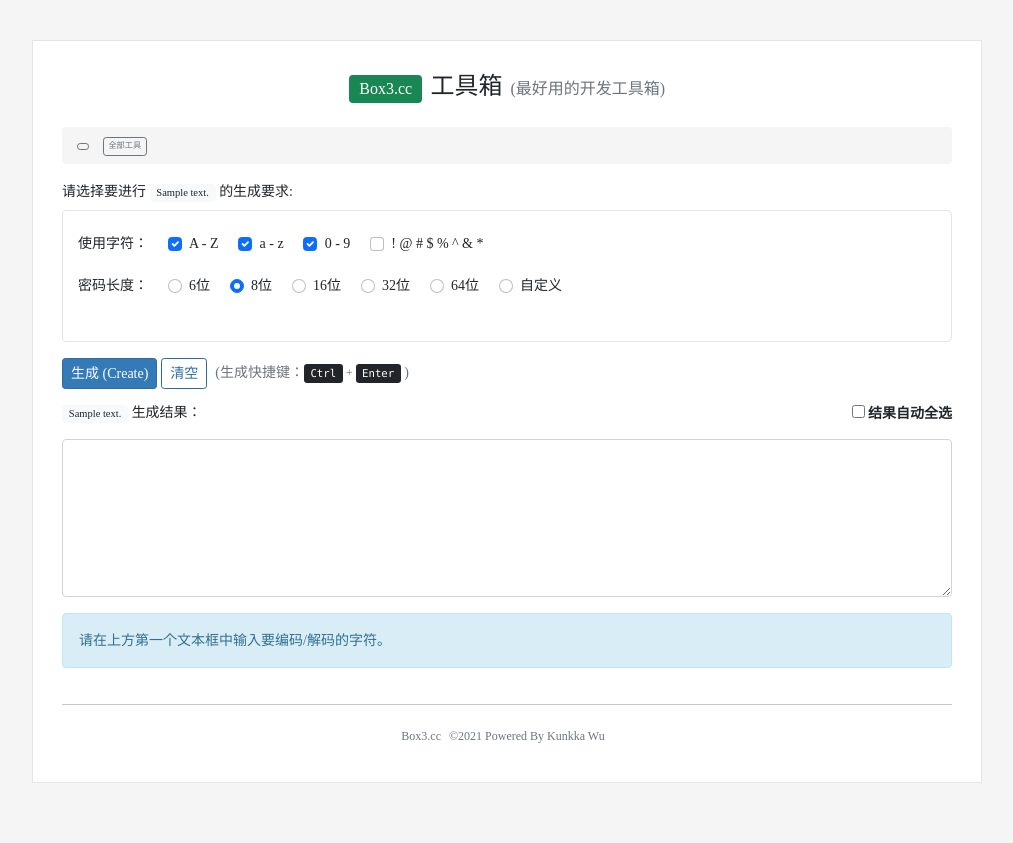
After one commit to wk331100/box3, a PHP site: template app/Views/randPwd.html in a window 1280 px wide. The commit adds this page. Shown: the whole page, without its empty margins (133-1146 px from the left). Run offline with PHP 8.4, Linux system fonts and the light colour scheme; the template is opened without the code that fills it: most values are stand-ins (such as "Sample title", 1, 10 or a date in 2020); data that the repository does not hold is empty.

Commit message:
add randChar

```diff
--- a/app/Http/Controllers/ExecController.php
+++ b/app/Http/Controllers/ExecController.php
@@ -20,7 +20,9 @@ class ExecController extends Controller {
             $tool = $request->input('tool');
             $type = $request->input('type');
             $data = [
-                "text" => $request->input('text')
+                "text" => $request->input('text'),
+                "char" => $request->input('char'),
+                "len" => $request->input('len')
             ];
             $result = ExecService::Run($tool, $type, $data);
             return Response::success($result);
@@ -31,4 +33,5 @@ class ExecController extends Controller {
 
 
 
+
 }
--- a/app/Libs/MessageCode.php
+++ b/app/Libs/MessageCode.php
@@ -17,6 +17,8 @@ class MessageCode {
     const INVALID_TOOL                  = 1000; # 非法工具
     const INVALID_TYPE                  = 1001; # 非法类型
     const INVALID_TEXT                  = 1002; # 内容错误
+    const INVALID_CHAR                  = 1003; # 使用字符错误
+    const INVALID_LEN                   = 1004; # 选择长度错误
 
 
 
@@ -37,6 +39,8 @@ class MessageCode {
         1000                => '非法工具',
         1001                => '非法类型',
         1002                => '内容错误',
+        1003                => '使用字符错误',
+        1004                => '选择长度错误',
 
 
     ];
--- a/app/Services/ExecService.php
+++ b/app/Services/ExecService.php
@@ -9,7 +9,7 @@ use System\Application;
 class ExecService{
 
     public static $type = [
-        'encode' , 'decode'
+        'encode' , 'decode', 'create'
     ];
 
     public static function Run($tool, $type, $data){
--- /dev/null
+++ b/app/Views/common/create.html
@@ -0,0 +1,7 @@
+<input type="hidden" id="target" value="/execute?tool=<?=$name?>">
+<input type="hidden" id="name" value="<?=$name?>">
+<div class=" mt-3">
+    <button id="create" class="btn btn-primary btn-sm">生成 (Create)</button>
+    <button id="clear" class="btn btn-outline-primary btn-sm">清空</button>
+    <span class="fs-7 ms-1 text-secondary">(生成快捷键：<small><kbd>Ctrl</kbd> + <kbd>Enter</kbd></small> )</span>
+</div>
--- a/app/Views/common/footer.html
+++ b/app/Views/common/footer.html
@@ -1,5 +1,5 @@
 <!-- Option 1: Bootstrap Bundle with Popper -->
-<script src="https://ajax.googleapis.com/ajax/libs/jquery/3.5.1/jquery.min.js"></script>
+<script src="http://code.jquery.com/jquery-3.5.1.min.js"></script>
 <script src="https://cdn.jsdelivr.net/npm/bootstrap@5.0.0-beta2/dist/js/bootstrap.bundle.min.js" integrity="sha384-b5kHyXgcpbZJO/tY9Ul7kGkf1S0CWuKcCD38l8YkeH8z8QjE0GmW1gYU5S9FOnJ0" crossorigin="anonymous"></script>
 <script src="/js/main.js"></script>
 </body>
--- /dev/null
+++ b/app/Views/common/tools.html
@@ -0,0 +1,18 @@
+<ol class="list clearfix">
+    <?php if(!$in_list) { ?>
+    <li class="active"><button class="btn btn-ss btn-outline-secondary"><?=$name?></button></li>
+    <?php } ?>
+
+    <?php
+                if(!empty($list)) {
+                    foreach($list as $item) {
+                        if ($item->title == $name) {
+    ?>
+    <li class="active"><button class="btn btn-ss btn-secondary"><?=$item->desc?></button></li>
+    <?php } else { ?>
+    <li><a title="<?=$item->title?>" href="<?=$item->url?>" ><button class="btn btn-ss btn-outline-secondary "><?=$item->desc?></button></a></li>
+    <?php } } } ?>
+
+    <li><a title="全部工具" href="/tools" ><button class="btn btn-ss btn-outline-secondary">全部工具</button></a></li>
+
+</ol>
--- /dev/null
+++ b/app/Views/randPwd.html
@@ -0,0 +1,60 @@
+<?php include "common/header.html" ?>
+
+<div class="container">
+    <div class="m-2 text-center">
+        <h3><span class="badge bg-success fs-6">Box3.cc</span><span class="fs-4 mx-2">工具箱</span><small class="fs-6 text-secondary">(最好用的开发工具箱)</small></h3>
+    </div>
+    <div class="row mt-4">
+        <div class="col-md">
+            <?php include "common/tools.html" ?>
+            <h5 class="fs-7">请选择要进行  <span class="badge bg-light text-dark"><?=$desc?></span>  的生成要求:</h5>
+
+            <div class="box">
+                <ul class="vlist clearfix">
+                    <li><span class="me-3">使用字符：</span>
+                        <input class="form-check-input" type="checkbox" name="char" value="char_upper" id="char_upper" checked>
+                        <label class="form-check-label me-3 ps-1" for="char_upper">A - Z</label>
+                        <input class="form-check-input" type="checkbox" name="char" value="char_lower" id="char_lower" checked>
+                        <label class="form-check-label me-3 ps-1" for="char_lower">a - z</label>
+                        <input class="form-check-input" type="checkbox" name="char" value="number" id="number" checked>
+                        <label class="form-check-label me-3 ps-1" for="number">0 - 9</label>
+                        <input class="form-check-input" type="checkbox" name="char" value="special" id="special">
+                        <label class="form-check-label ps-1" for="special">! @ # $ % ^ & *</label>
+                    </li>
+                    <li><span class="me-3">密码长度：</span>
+                        <input class="form-check-input" type="radio" name="len" value="6" id="len6">
+                        <label class="form-check-label me-3 ps-1" for="len6">6位</label>
+                        <input class="form-check-input" type="radio" name="len" value="8" id="len8" checked>
+                        <label class="form-check-label me-3 ps-1" for="len8">8位</label>
+                        <input class="form-check-input" type="radio" name="len" value="16" id="len16">
+                        <label class="form-check-label me-3 ps-1" for="len16">16位</label>
+                        <input class="form-check-input" type="radio" name="len" value="32" id="len32">
+                        <label class="form-check-label me-3 ps-1" for="len32">32位</label>
+                        <input class="form-check-input" type="radio" name="len" value="64" id="len64">
+                        <label class="form-check-label me-3 ps-1" for="len64">64位</label>
+                        <input class="form-check-input" type="radio" name="len" value="x" id="lenx">
+                        <label class="form-check-label me-3 ps-1" for="lenx">自定义</label>
+                        <input class="form-sm" type="text" id="lenx-value" value="" style="display: none">
+
+                    </li>
+                </ul>
+            </div>
+            <?php include "common/create.html" ?>
+            <h5 class="fs-7  mt-3"> <span class="badge bg-light text-dark"><?=$desc?></span>  生成结果：<span class="float-end fw-bold"><label><input type="checkbox" id="select_all" > 结果自动全选</label></span></h5>
+            <textarea name="result" id="result" class="form-control text  mt-3" cols="80" rows="6" placeholder=""></textarea>
+            <div id="alert" class="alert alert-info mt-3 fs-7">请在上方第一个文本框中输入要编码/解码的字符。</div>
+        </div>
+    </div>
+    <div class="row mt-1">
+        <div class="col-md text-center">
+            <hr>
+            <h5><span class="fs-8 text-secondary">Box3.cc</span><span class="fs-8 mx-2 text-secondary">&copy;2021 Powered By Kunkka Wu</span></h5>
+        </div>
+    </div>
+
+
+
+</div>
+
+
+<?php include "common/footer.html" ?>
--- a/public/css/main.css
+++ b/public/css/main.css
@@ -18,6 +18,20 @@ a {
     color: #337ab7;
     text-decoration: none;
 }
+.form-sm{
+    border-radius: .25rem;
+    border: 1px solid #cccccc;
+}
+
+.badge{
+    font-weight: 500;
+}
+
+.box {
+    border-radius: .25rem;
+    border: 1px solid #e5e5e5;
+}
+
 .btn-primary{
     color: #fff;
     background-color: #337ab7;
@@ -26,12 +40,29 @@ a {
 
 .btn-primary:hover{
     background-color: #2e6da4;
+    border-color: #2e6da4;
+}
+
+.btn-outline-primary {
+    color: #2e6da4;
+    border-color: #2e6da4;
+}
+
+.btn-outline-primary:hover{
+    background-color: #2e6da4;
+    border-color: #2e6da4;
 }
 
 .alert-info{
     color: #31708f;
     background-color: #d9edf7;
     border-color: #bce8f1;
+}
+
+.btn-group-ss>.btn, .btn-ss {
+    padding: .15rem .3rem;
+    font-size: .512rem;
+    border-radius: .2rem;
 }
 
 .list{
@@ -43,3 +74,14 @@ a {
     font-size: 14px;
 }
 .list li{float: left; margin-right: 1em;}
+
+.vlist{
+    list-style: none;
+    padding: 8px 15px;
+    border-radius: 4px;
+    font-size: 14px;
+}
+
+.vlist li {
+    margin: 1em 0em 1.5em;
+}
--- a/public/js/main.js
+++ b/public/js/main.js
@@ -21,14 +21,44 @@ $("#encode").click(function () {
 $("#decode").click(function () {
     var url = $("#target").val() + "&type=decode";
     var text = $("#text").val();
-    var params = "text=" + text
+    var params = "text=" + text;
     send(url, params, text.length)
 });
 
+$('input[type=radio][name=len]').change(function () {
+    console.log($(this).val());
+    if ($(this).val() == 'x') {
+        console.log("show");
+        $("#lenx-value").show();
+    } else {
+        $("#lenx-value").hide();
+        $("#lenx-value").val("");
+    }
+});
+
+
+$("#create").click(function () {
+    var url = $("#target").val() + "&type=create";
+    var name = $("#name").val();
+    var params = '';
+
+    console.log(url);
+    console.log(name);
+
+    switch(name) {
+        case "RandChar" :
+            params =  RandChar();
+    }
+    if (params !== false){
+        sendCreate(url, params)
+    }
+});
+
+
+
 
 function send(url, params, len) {
-    console.log(url);
-    console.log(JSON.stringify(params));
+    var alertObj = $("#alert");
     $.ajax({
         //请求方式
         type : "POST",
@@ -38,34 +68,84 @@ function send(url, params, len) {
         //请求成功
         success : function(result) {
             console.log(result);
-            if (result.code == 200) {
+            if (result.code === 200) {
                 $("#result").val(result.data);
-                $("#alert").html("解析完成，原文本字节数: " + len + ",  编码后字节数：" + result.data.length);
-                removeClass($("#alert"))
-                $("#alert").addClass('alert-success');
+                alertObj.html("解析完成，原文本字节数: " + len + ",  编码后字节数：" + result.data.length);
+                removeClass(alertObj);
+                alertObj.addClass('alert-success');
             }
         },
         //请求失败，包含具体的错误信息
         error : function(e){
-            console.log(e.status);
-            console.log(e.responseText);
-            $("#alert").html("解析失败，原因：" + e.responseText);
-            removeClass($("#alert"))
-            $("#alert").addClass('alert-warning');
+            alertObj.html("解析失败，原因：" + e.responseText);
+            removeClass(alertObj);
+            alertObj.addClass('alert-warning');
+        }
+    });
+}
+
+function sendCreate(url, params) {
+    var alertObj = $("#alert");
+    $.ajax({
+        //请求方式
+        type : "POST",
+        dataType: "json",//预期服务器返回的数据类型
+        url : url,
+        data : params,
+        //请求成功
+        success : function(result) {
+            console.log(result);
+            if (result.code === 200) {
+                $("#result").val(result.data);
+                alertObj.html("生成完成");
+                removeClass(alertObj);
+                alertObj.addClass('alert-success');
+            }
+        },
+        //请求失败，包含具体的错误信息
+        error : function(e){
+            alertObj.html("生成失败，原因：" + e.responseText);
+            removeClass(alertObj);
+            alertObj.addClass('alert-warning');
         }
     });
 }
 
 function removeClass(obj) {
-    obj.removeClass('alert-info')
-    obj.removeClass('alert-success')
-    obj.removeClass('alert-danger')
+    obj.removeClass('alert-info');
+    obj.removeClass('alert-success');
+    obj.removeClass('alert-danger');
     obj.removeClass('alert-warning')
 }
 
 
+
+function RandChar(){
+    var char = '';
+    var len = '';
+    $('input[name="char"]:checked').each(function(){
+        char += $(this).val() + "|"
+    });
+    len = $("input[name='len']:checked").val();
+    if(len === 'x') {
+        len = $("#lenx-value").val();
+    }
+    if (len === '' || isNaN(len)) {
+        var obj = $("#alert");
+        obj.html("自定义长度 只能是数字且不能为空");
+        removeClass(obj);
+        obj.addClass('alert-danger');
+        return false;
+    }
+    char = char.substring(0,char.length - 1);
+    return "char=" + char + "&len=" + len
+}
+
+
+
 $(document).keypress(function(e) {
     if (e.ctrlKey && e.which == 13 || e.which == 10) {
-        $("#encode").click()
+        $("#encode").click();
+        $("#create").click();
     }
-})
+});
--- a/routes/web.php
+++ b/routes/web.php
@@ -14,4 +14,6 @@ use System\Route;
 
 Route::get('/', 'IndexController@index');
 Route::get('/base64', 'IndexController@base64');
+Route::get('/randPwd', 'IndexController@randPwd');
+
 Route::post('/execute', 'ExecController@index');
```
Also changed, not shown: app/Http/Controllers/IndexController.php (+14 -0 lines), app/Libs/Util.php (+15 -0 lines), app/Services/RandCharService.php (added, +48 -0 lines), app/Views/base64.html (+4 -28 lines), app/Views/common/operate.html (added, +8 -0 lines).
